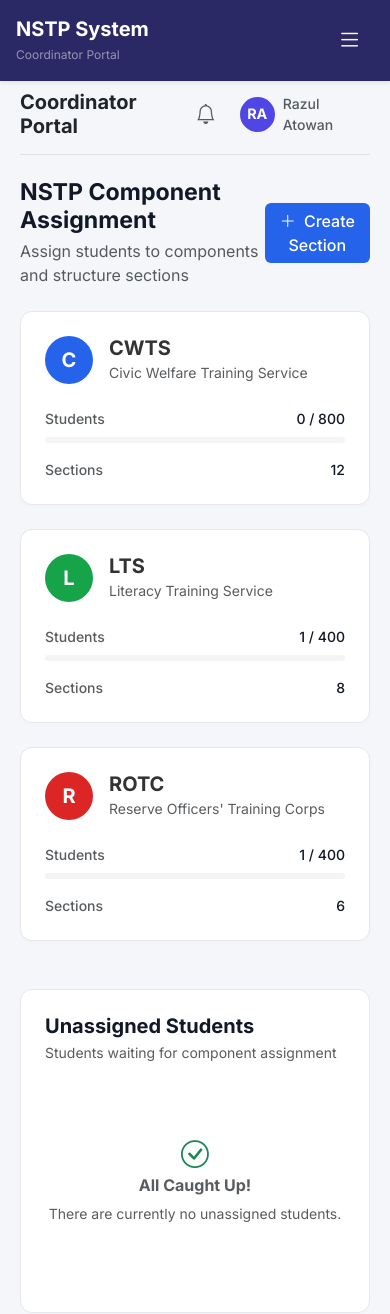
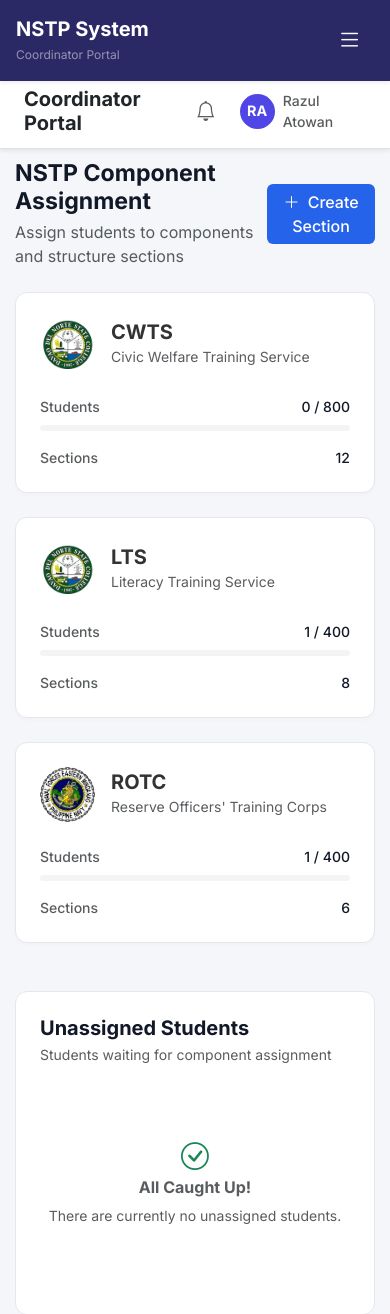
Before and after one commit to louisaludez/nstp, a PHP site: page /admin/manage_sections.php in a window 390 px wide. Shown: the top 1314 px of the page. Run offline with PHP 8.4, Linux system fonts and the light colour scheme; a user stored in the database is signed in; data comes from the database, SQL or seed files in the repository; data that the repository does not hold is empty.

Commit message:
some updates

```diff
--- a/admin/manage_sections.php
+++ b/admin/manage_sections.php
@@ -164,7 +164,7 @@ include '../includes/admin_sidebar.php';
         <div class="col-md-4">
             <div class="component-card p-4 h-100">
                 <div class="d-flex align-items-center mb-4">
-                    <div class="icon-circle-lg bg-blue-brand me-3">C</div>
+                    <img src="../assets/images/dnsc_logo.png" alt="CWTS Logo" style="width: 55px; height: 55px; object-fit: contain;" class="me-3 drop-shadow-sm rounded-circle">
                     <div>
                         <h5 class="fw-bold mb-0">CWTS</h5>
                         <small class="text-muted">Civic Welfare Training Service</small>
@@ -187,7 +187,7 @@ include '../includes/admin_sidebar.php';
         <div class="col-md-4">
             <div class="component-card p-4 h-100">
                 <div class="d-flex align-items-center mb-4">
-                    <div class="icon-circle-lg bg-green-brand me-3">L</div>
+                    <img src="../assets/images/dnsc_logo.png" alt="LTS Logo" style="width: 55px; height: 55px; object-fit: contain;" class="me-3 drop-shadow-sm rounded-circle">
                     <div>
                         <h5 class="fw-bold mb-0">LTS</h5>
                         <small class="text-muted">Literacy Training Service</small>
@@ -210,7 +210,7 @@ include '../includes/admin_sidebar.php';
         <div class="col-md-4">
             <div class="component-card p-4 h-100">
                 <div class="d-flex align-items-center mb-4">
-                    <div class="icon-circle-lg bg-red-brand me-3">R</div>
+                    <img src="../assets/images/rotc_logo.png" alt="ROTC Logo" style="width: 55px; height: 55px; object-fit: contain;" class="me-3 drop-shadow-sm rounded-circle">
                     <div>
                         <h5 class="fw-bold mb-0">ROTC</h5>
                         <small class="text-muted">Reserve Officers' Training Corps</small>
--- a/includes/header.php
+++ b/includes/header.php
@@ -37,13 +37,36 @@ if (!isset($_SESSION['user_id']) && !in_array($current_file, $public_pages)) {
             min-height: 100vh;
         }
 
-        /* Mobile View Adjustments (Screens smaller than 992px) */
         @media (max-width: 991.98px) {
             .flex-grow-1 {
-                padding-top: 90px !important;
-                padding-left: 20px !important;
-                padding-right: 20px !important;
+                padding-top: 160px !important; /* Clear both stacked mobile headers */
+                padding-left: 15px !important;
+                padding-right: 15px !important;
             }
+            .topbar-fixed {
+                left: 0 !important;
+                top: 74px !important; /* Slide under the mobile brand roof */
+                padding: 0 1.5rem !important;
+                z-index: 1020 !important;
+            }
+        }
+
+        /* Topbar Fixed Styles */
+        .topbar-fixed {
+            position: fixed;
+            top: 0;
+            right: 0;
+            left: 260px;
+            height: 75px;
+            z-index: 1030;
+            background-color: #fff;
+            padding: 0 3rem;
+            border-bottom: 1px solid #E5E7EB;
+            transition: left 0.3s cubic-bezier(0.4, 0, 0.2, 1);
+        }
+
+        html.sidebar-collapsed .topbar-fixed {
+            left: 80px;
         }
 
         /* Desktop View Adjustments (Screens 992px and larger) */
@@ -100,6 +123,7 @@ if (!isset($_SESSION['user_id']) && !in_array($current_file, $public_pages)) {
                 overflow-x: hidden;
                 flex-grow: 1;
                 min-width: 0;
+                padding-top: 100px !important; /* Push beneath 75px topbar */
                 transition: all 0.3s cubic-bezier(0.4, 0, 0.2, 1);
             }
         }
--- a/includes/topbar.php
+++ b/includes/topbar.php
@@ -18,7 +18,7 @@ $unread_count = $notif_stmt->fetchColumn();
 $avatar_bg = ($role === 'Admin') ? '#4F46E5' : '#00695C';
 ?>
 
-<div class="d-flex justify-content-between align-items-center mb-4 pb-3 border-bottom w-100">
+<div class="topbar-fixed bg-white d-flex justify-content-between align-items-center shadow-sm border-bottom m-0">
     <div class="d-flex align-items-center">
         <!-- Desktop Sidebar Toggle Button -->
         <button id="sidebarToggleBtn" class="btn btn-sm btn-light border-0 me-3 d-none d-lg-block" style="background: transparent;" aria-label="Toggle Sidebar">
```
Also changed, not shown: assets/images/dnsc_logo.png (added), assets/images/rotc_logo.png (added).
